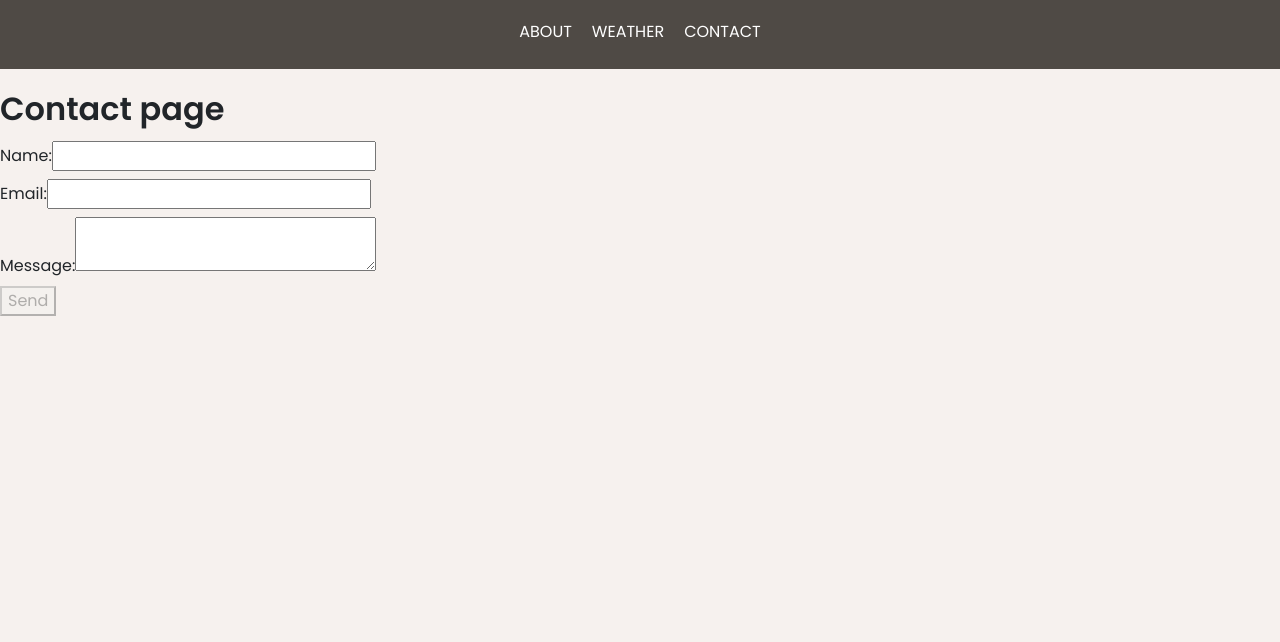
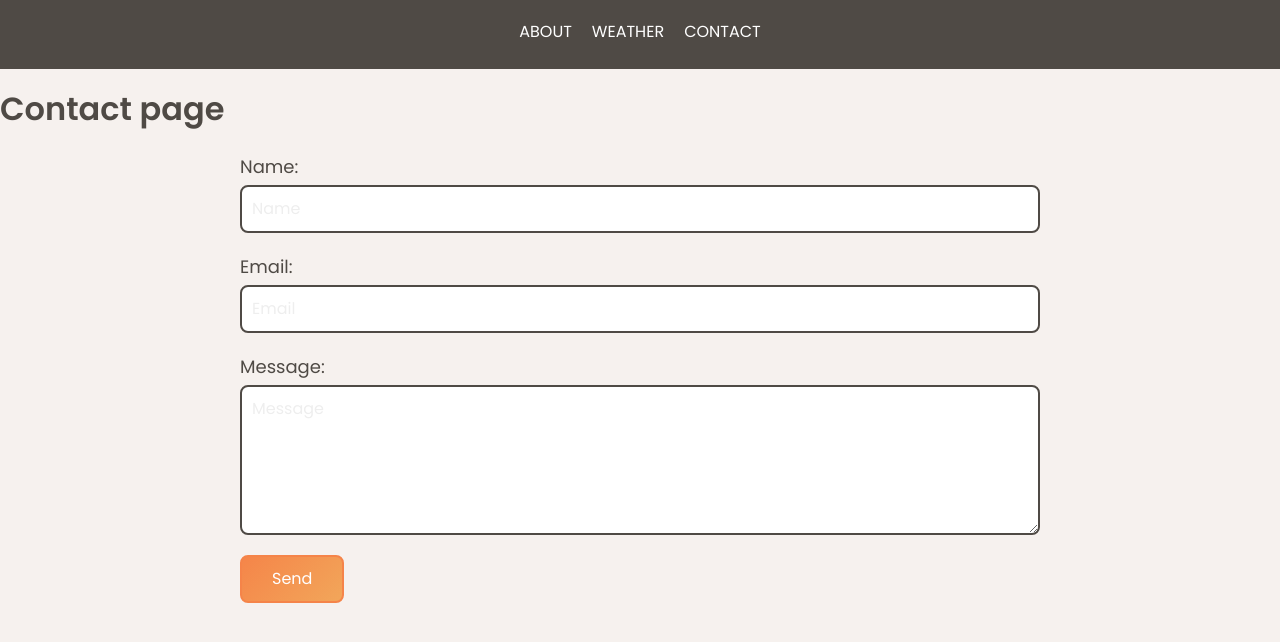
Before and after one commit to gotduss/react-weather-app, a React (Create React App) app: page /contact in a window 1280 px wide. Shown: the top 642 px of the page. Built offline with nearby package versions, Linux system fonts and the light colour scheme; no server answers.

Commit message:
add search form & style contact form

```diff
--- /dev/null
+++ b/src/components/Actions/SearchForm.js
@@ -0,0 +1,28 @@
+/* Imports */
+import { useState } from "react";
+import "./styles.css";
+
+/* InputSearch component */
+const SearchForm = ({ onSubmit }) => {
+  /* States */
+  const [searchTerm, setSearchTerm] = useState('');
+
+  const handleSubmit = (e) => {
+    e.preventDefault();
+    onSubmit(searchTerm);
+  };
+
+  return (
+    <form className="input-search-form" onSubmit={handleSubmit}>
+      <input
+        type="text"
+        placeholder="Enter location (e.g.: Brisbane,AU)"
+        value={searchTerm}
+        onChange={(e) => setSearchTerm(e.target.value)}
+      />
+      <button type="submit">Search</button>
+    </form>
+  );
+};
+
+export default SearchForm;
--- a/src/components/App/App.css
+++ b/src/components/App/App.css
@@ -3,6 +3,7 @@ body {
   font-size: 16px;
   font-family: 'Poppins', sans-serif;
   font-weight: 400;
+  color: #4F4A45;
 }
 
 img {
@@ -26,3 +27,7 @@ a:hover {
   'GRAD' 0,
   'opsz' 24
 }
+
+::placeholder {
+  color: #EEE;
+}
--- a/src/components/ContactForm/index.js
+++ b/src/components/ContactForm/index.js
@@ -1,5 +1,6 @@
 /* Import */
 import { useState } from "react";
+import "./styles.css";
 
 /* ContactForm component */
 const ContactForm = () => {
@@ -63,12 +64,13 @@ const ContactForm = () => {
   };
 
   return (
-    <form onSubmit={handleFormSubmit}>
+    <form className="contact-form" onSubmit={handleFormSubmit}>
       <div className="field-group">
         <label>
           Name:
           <input
             type="text"
+            placeholder="Name"
             name="name"
             value={formData.name}
             onChange={handleInputChange}
@@ -81,6 +83,7 @@ const ContactForm = () => {
           Email:
           <input
             type="email"
+            placeholder="Email"
             name="email"
             value={formData.email}
             onChange={handleInputChange}
@@ -93,6 +96,7 @@ const ContactForm = () => {
           Message:
           <textarea
             name="message"
+            placeholder="Message"
             value={formData.message}
             onChange={handleInputChange}
           />
--- /dev/null
+++ b/src/components/ContactForm/styles.css
@@ -0,0 +1,63 @@
+.contact-form {
+  max-width: 800px;
+  margin: 0 auto;
+}
+
+.contact-form label,
+.contact-form input,
+.contact-form textarea {
+  display: block;
+  width: 100%;
+}
+
+.contact-form label {
+  margin-top: 20px;
+  margin-bottom: 20px;
+  font-size: 18px;
+}
+
+.contact-form input,
+.contact-form textarea {
+  margin-top: 5px;
+  padding: 10px;
+  font-size: 16px;
+  border: 2px solid #4F4A45;
+  border-radius: 8px;
+  transition: all .3s ease;
+}
+
+.contact-form textarea {
+  height: 150px;
+}
+
+.contact-form input:hover,
+.contact-form textarea:hover,
+.contact-form input:focus,
+.contact-form textarea:focus {
+  border-color: #f58449;
+}
+
+.contact-form input:focus-visible,
+.contact-form textarea:focus-visible {
+  outline: #f58449;
+}
+
+.contact-form .error {
+  font-size: 14px;
+  color: #f58449;
+}
+
+.contact-form .actions button {
+  padding: 10px 30px;
+  background: rgb(245,133,73);
+  background: linear-gradient(135deg, rgba(245,133,73,1) 0%, rgba(242,166,90,1) 100%);
+  color: #FFF;
+  border: 2px solid #f58449;
+  border-radius: 8px;
+  transition: all 1s ease-out;
+  cursor: pointer;
+}
+
+.contact-form .actions button:hover {
+  background: linear-gradient(135deg, rgba(242,166,90,1) 0%, rgba(245,133,73,1) 100%);
+}
--- a/src/components/WeatherCard/index.js
+++ b/src/components/WeatherCard/index.js
@@ -4,6 +4,7 @@ import { VCROS_API_URL, VCROS_API_KEY, hourlyResponsive } from "../Data";
 import Carousel from 'react-multi-carousel';
 import CurrentWeather from '../CurrentWeather';
 import HourlyWeather from '../CurrentWeather/HourlyWeather';
+import SearchForm from '../Actions/SearchForm';
 import InputToggle from '../Actions/InputToggle';
 import 'react-multi-carousel/lib/styles.css';
 
@@ -25,6 +26,14 @@ const WeatherCard = () => {
     error: false,
     errorMessage: '',
   });
+
+  // Update the location in the state and trigger a new fetch
+  const handleSearchSubmit = (newLocation) => {
+    setCurrentWeatherData({
+      ...currentWeatherData,
+      location: newLocation,
+    });
+  };
 
   useEffect(() => {
     const fetchWeatherData = async () => {
@@ -66,7 +75,7 @@ const WeatherCard = () => {
       }
     }
     fetchWeatherData();
-  }, [currentWeatherData.unit]);
+  }, [currentWeatherData.unit, currentWeatherData.location]);
 
   // Used to switch between metric (Degrees) and us (Fahrenheit)
   const handleToggleUnit = (newUnit) => {
@@ -84,6 +93,9 @@ const WeatherCard = () => {
         <p className="error-message">{currentWeatherData.errorMessage}</p>
       ) : (
         <>
+          <section className="location-search">
+            <SearchForm onSubmit={handleSearchSubmit} />
+          </section>
           <section className="current-weather-card" style={{ backgroundImage: "url(images/brisbane-buildings-outlined-day.jpg)" }}>
             <InputToggle unit={currentWeatherData.unit} onChange={handleToggleUnit} />
             <CurrentWeather
```
